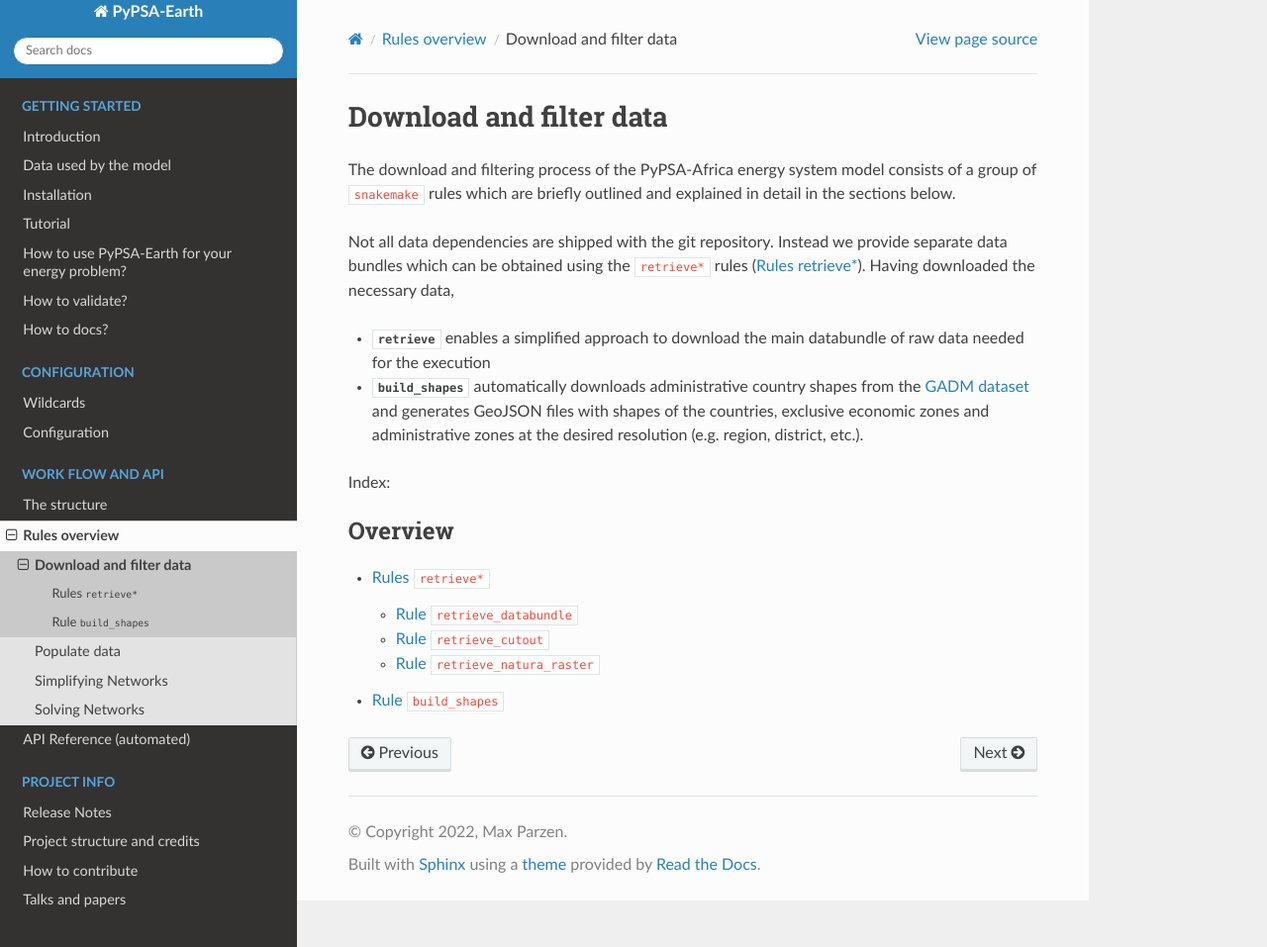
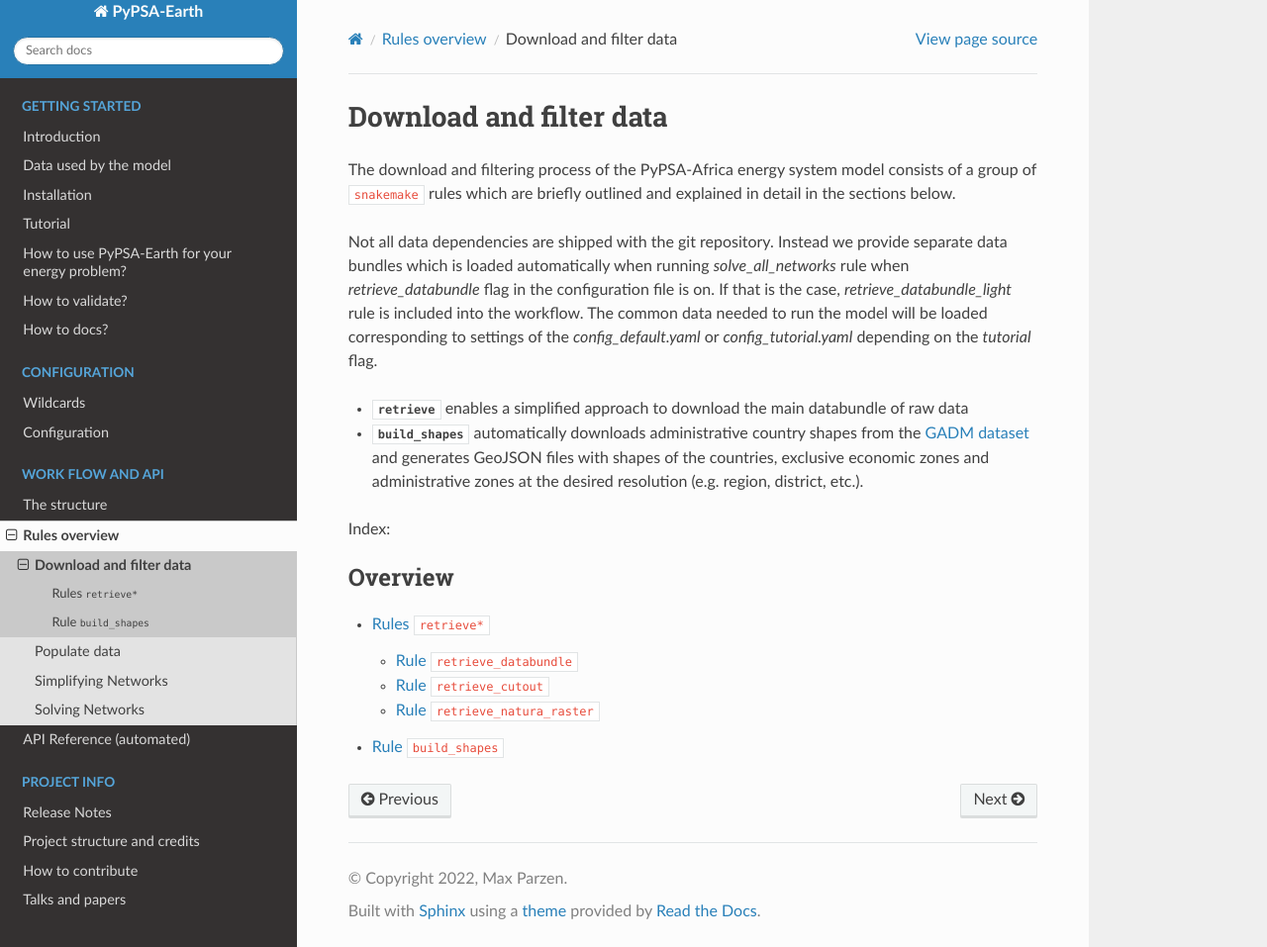
Before and after one commit to pypsa-meets-earth/pypsa-earth, a Sphinx documentation site: the page built from doc/download_and_filter.rst, in a window 1280 px wide and 957 px high. Shown: the whole window at 99% size. Built offline with Sphinx 7.4.7 and the Read the Docs theme 2.0.0, drawn with Linux system fonts in a browser that asks for light colours; pages that are not in the unit, such as notebooks, are missing from menus; the version number could not be read and is left out.

Commit message:
Update description of a retrieval rule

```diff
--- a/doc/download_and_filter.rst
+++ b/doc/download_and_filter.rst
@@ -8,17 +8,11 @@
 Download and filter data
 ##########################################
 
-The download and filtering process of the PyPSA-Africa energy system model consists of a
-group of ``snakemake`` rules which are briefly outlined and explained in detail in the
-sections below.
+The download and filtering process of the PyPSA-Africa energy system model consists of a group of ``snakemake`` rules which are briefly outlined and explained in detail in the sections below.
 
-Not all data dependencies are shipped with the git repository.
-Instead we provide separate data bundles which can be obtained
-using the ``retrieve*`` rules (:ref:`data`).
-Having downloaded the necessary data,
+Not all data dependencies are shipped with the git repository. Instead we provide separate data bundles which is loaded automatically when running `solve_all_networks` rule when `retrieve_databundle` flag in the configuration file is on. If that is the case, `retrieve_databundle_light` rule is included into the workflow. The common data needed to run the model will be loaded corresponding to settings of the `config_default.yaml` or `config_tutorial.yaml` depending on the `tutorial` flag.
 
 - :mod:`retrieve` enables a simplified approach to download the main databundle of raw data
-  needed for the execution
 - :mod:`build_shapes` automatically downloads administrative country shapes from the
   `GADM dataset <https://gadm.org/>`_ and generates GeoJSON files with shapes of the countries,
   exclusive economic zones and administrative zones at the desired resolution
```
